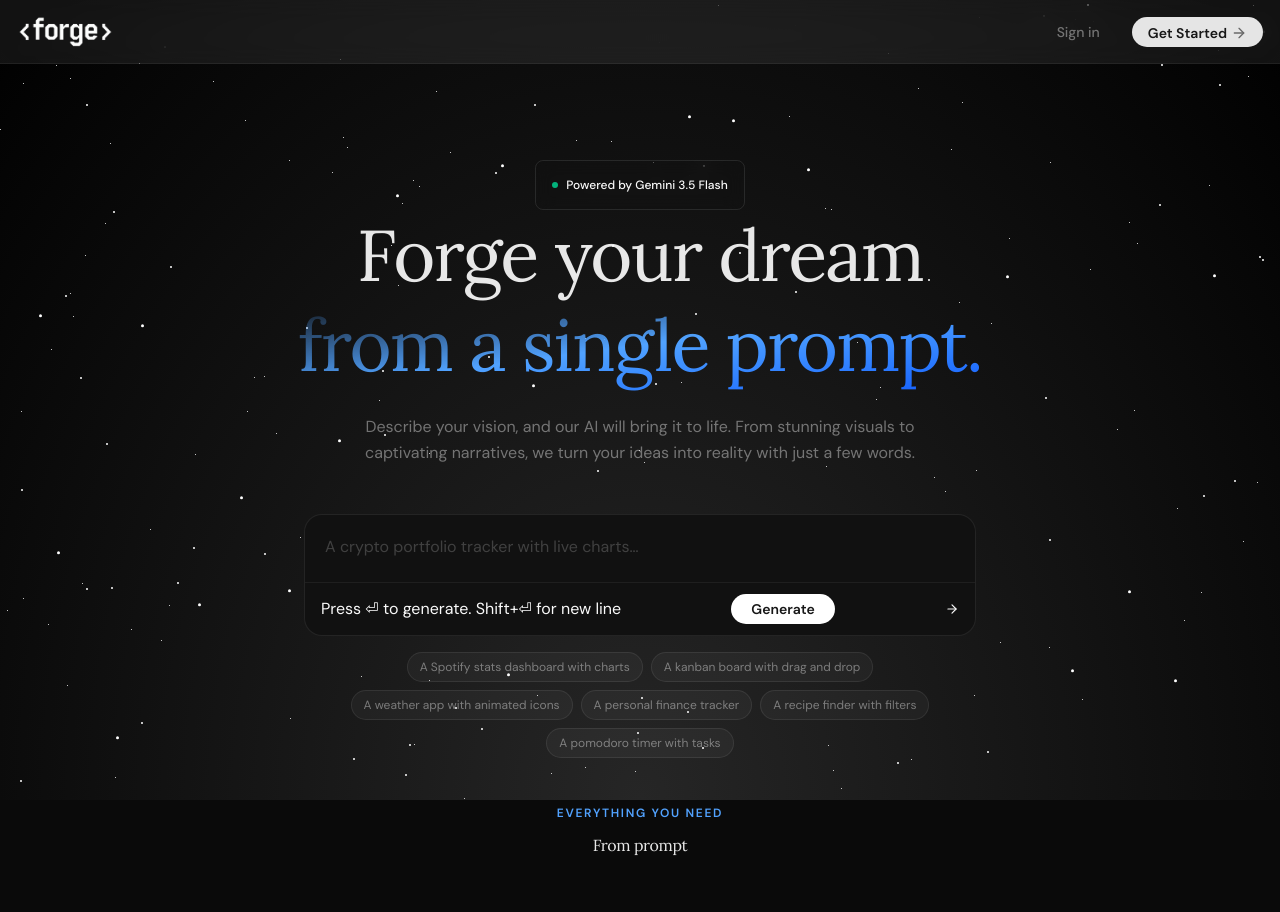
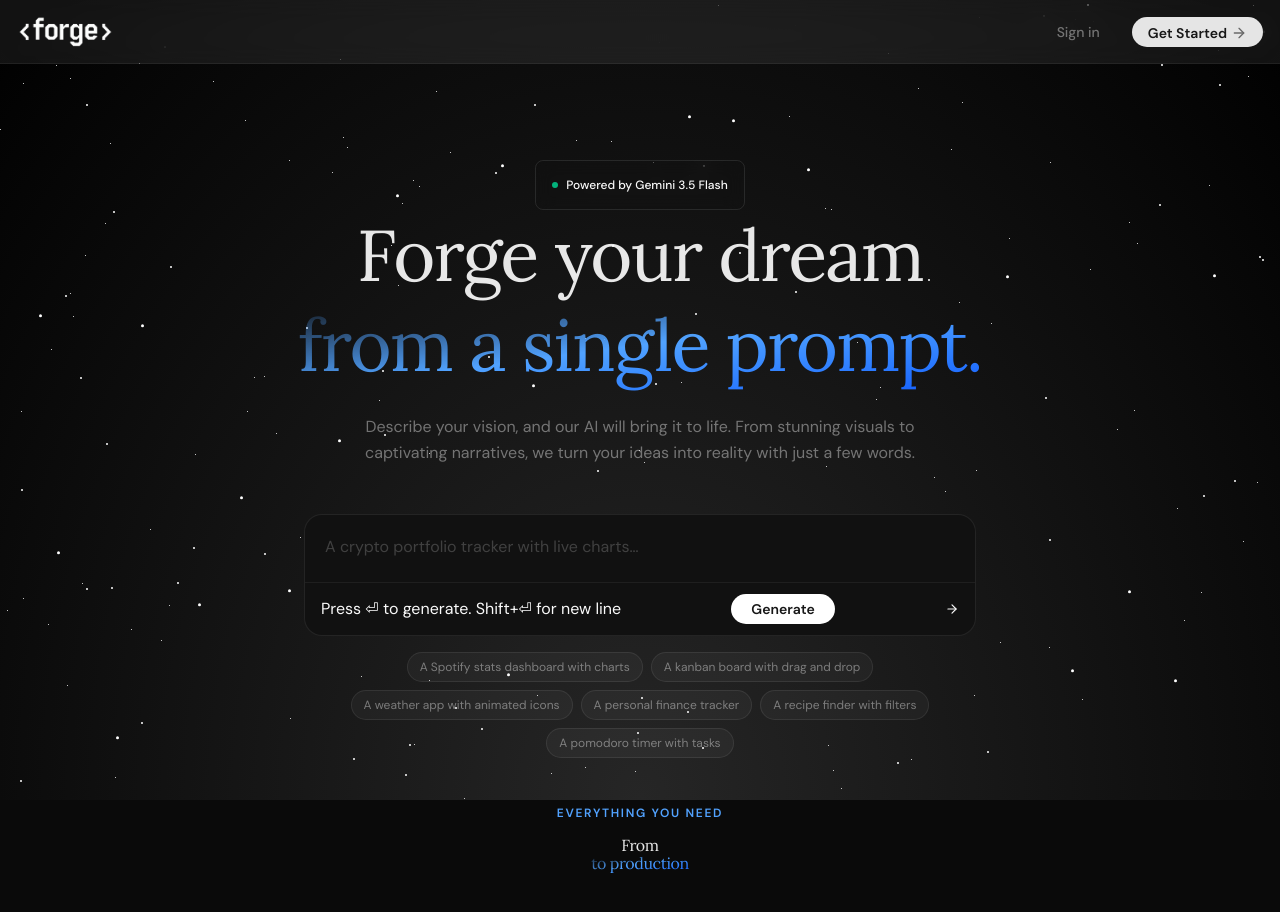
Before and after one commit to moonspark78/ai-app-builder, a Next.js app: page / in a window 1280 px wide. Shown: the top 912 px of the page. Built offline with nearby package versions, Linux system fonts and the light colour scheme; no server answers.

Commit message:
:art: working on Page.tsx  /././  :art:

```diff
--- a/app/page.tsx
+++ b/app/page.tsx
@@ -146,7 +146,7 @@ export default function Home() {
       <section className="px-4 pb-32">
         <div className="mx-auto mb-14 max-w-5xl text-center">
           <SectionLabel>Everything you need</SectionLabel>
-          <SectionHeading gray="From prompt" />
+          <SectionHeading gray="From" blue="to production" />
         </div>
       </section>
     </main>
```
